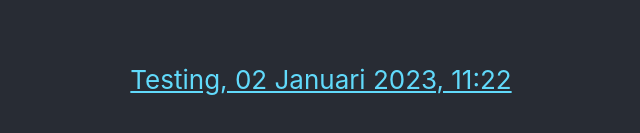
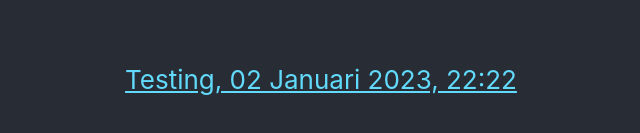
Before and after one commit to downey88/reactfrontend, a React (Create React App) app: page / in a window 1280 px wide. Shown: the part 481-614 px from the top of the page, without its empty margins (319-959 px from the left). Built offline with nearby package versions, Linux system fonts and the light colour scheme.

Commit message:
Edit Time

```diff
--- a/src/App.js
+++ b/src/App.js
@@ -13,7 +13,7 @@ function App() {
           target="_blank"
           rel="noopener noreferrer"
         >
-         Testing, 02 Januari 2023, 11:22
+         Testing, 02 Januari 2023, 22:22
         </a>
       </header>
     </div>
```
